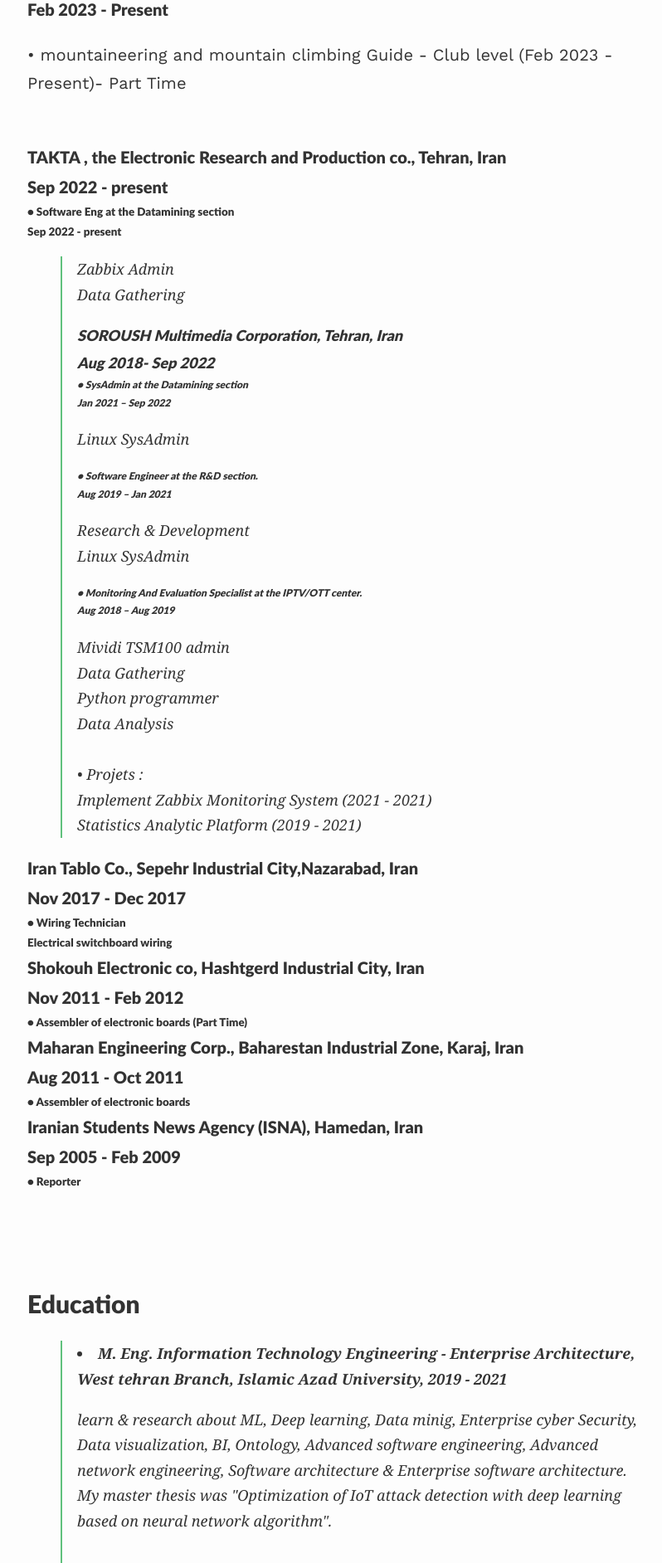
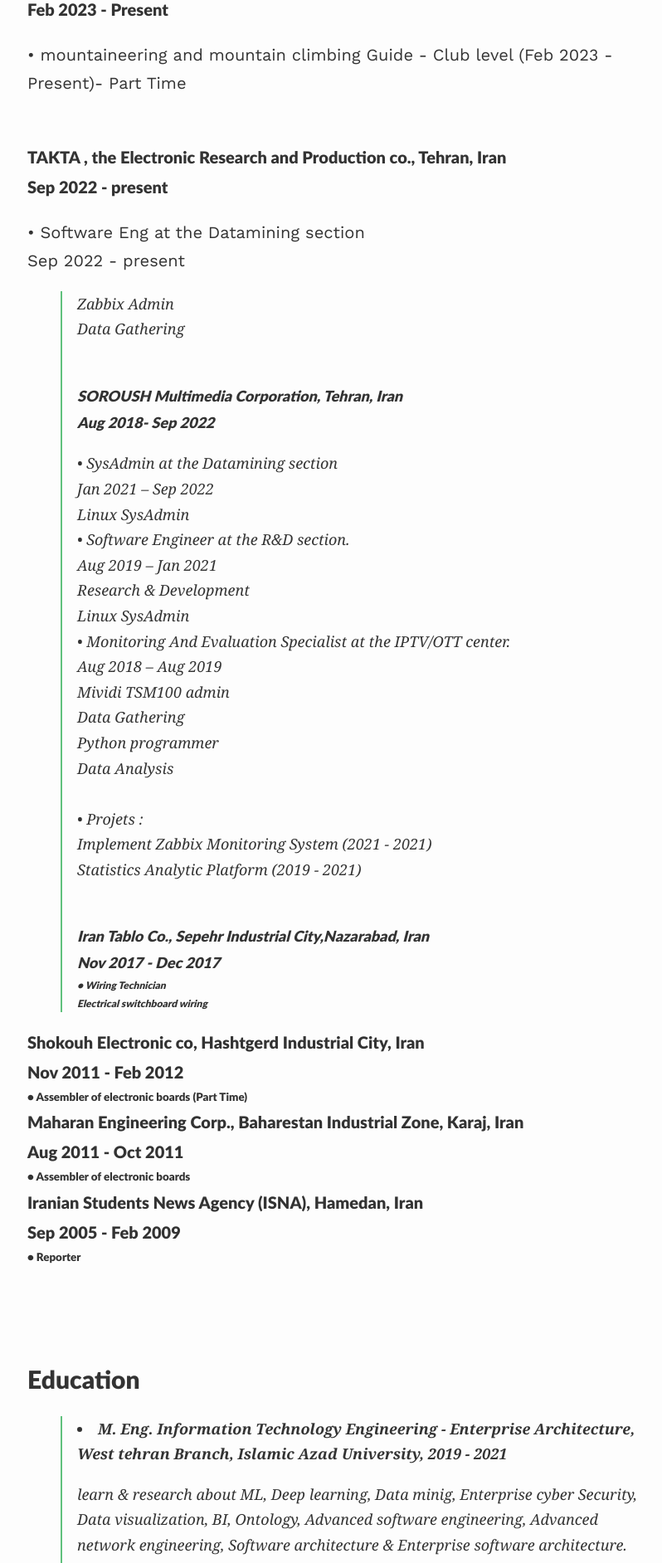
Before and after one commit to KavehRS/website, a Jekyll site: the page built from index.md, in a window 1280 px wide. Shown: the part 903-2787 px from the top of the page at 83% size, without its empty margins (207-1005 px from the left). Built offline with Jekyll 4.4.1, drawn with Linux system fonts in a browser that asks for light colours; nearby versions of some CDN libraries; our own code applies the rules of GitHub Pages for plain Markdown files.

Commit message:
Update index.md

```diff
--- a/index.md
+++ b/index.md
@@ -34,16 +34,17 @@
 <br>
 
 #### TAKTA , the Electronic Research and Production co., Tehran, Iran<br> Sep 2022 - present<br>
-###### •	Software Eng at the Datamining section<br>  Sep 2022 - present<br>
+•	Software Eng at the Datamining section<br>  Sep 2022 - present<br>
 > Zabbix Admin<br>
 > Data Gathering <br>
+<br>
 #### SOROUSH Multimedia Corporation, Tehran, Iran<br> Aug 2018- Sep 2022 <br>
-###### •	SysAdmin at the Datamining section<br> Jan 2021 – Sep 2022<br>
+•	SysAdmin at the Datamining section<br> Jan 2021 – Sep 2022<br>
 > Linux SysAdmin<br>
-###### • Software Engineer at the R&D section.<br> Aug 2019 – Jan 2021<br>
+• Software Engineer at the R&D section.<br> Aug 2019 – Jan 2021<br>
 > Research & Development<br>
 > Linux SysAdmin<br>
-###### •	Monitoring And Evaluation Specialist at the IPTV/OTT center.<br> Aug 2018 – Aug 2019<br>
+•	Monitoring And Evaluation Specialist at the IPTV/OTT center.<br> Aug 2018 – Aug 2019<br>
 > Mividi TSM100 admin<br>
 > Data Gathering<br>
 > Python programmer<br>
@@ -52,7 +53,7 @@
   •	Projets :<br>
 > Implement Zabbix Monitoring System (2021 - 2021)<br>
 > Statistics Analytic Platform (2019 - 2021)<br>
-
+<br>
 #### Iran Tablo Co., Sepehr Industrial City,Nazarabad, Iran<br> Nov 2017 - Dec 2017<br>
 ###### •	Wiring Technician<br> Electrical switchboard wiring<br>
 
```
